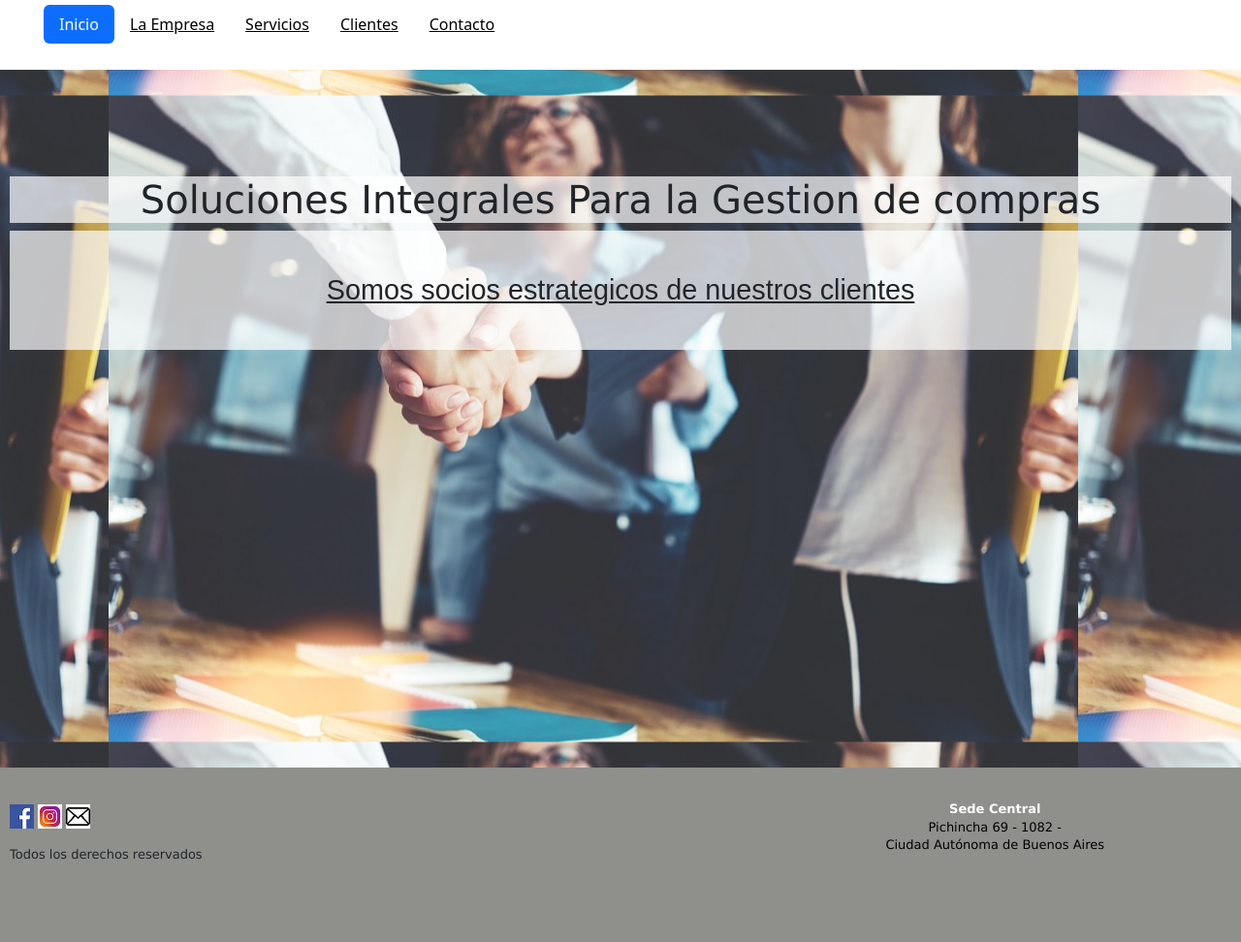
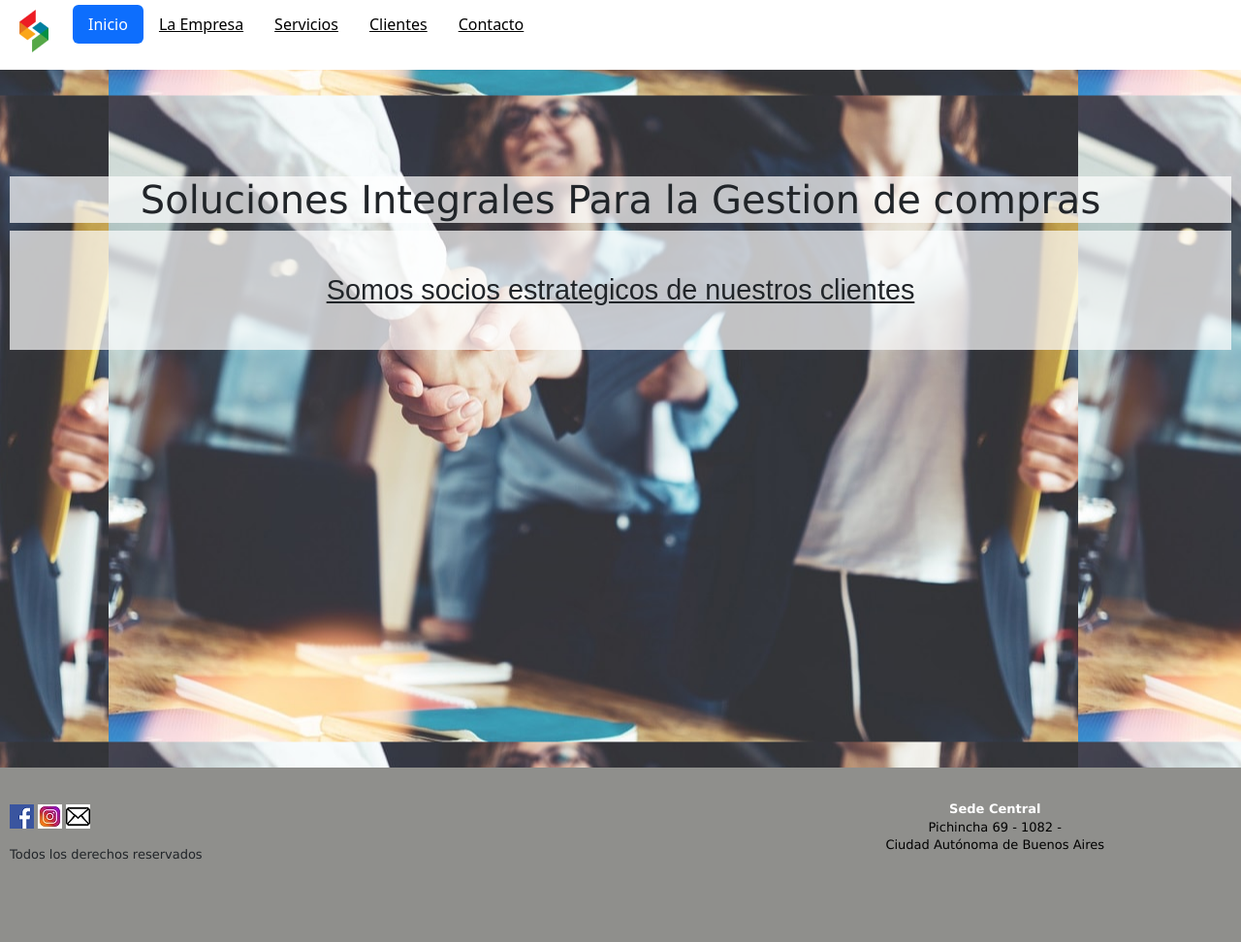
Before and after one commit to DOMINGUEZLEONARDO/GestionCompras, a plain HTML site: page index.html in a window 1280 px wide. Shown: the whole page at 97% size. Drawn offline with nearby package versions, Linux system fonts and the light colour scheme.

Commit message:
logo empresa

```diff
--- a/index.html
+++ b/index.html
@@ -14,7 +14,7 @@
 
         <header class="encabezado">
           <div>
-            <img src="../Proyecto/asset/logo.png" alt="">
+            <img src="./asset/logo.png" alt="Logo empresa">
           </div>
 
           <nav class="navbar bg-white navbar-expand-sm" data-bs-theme="white">
```
